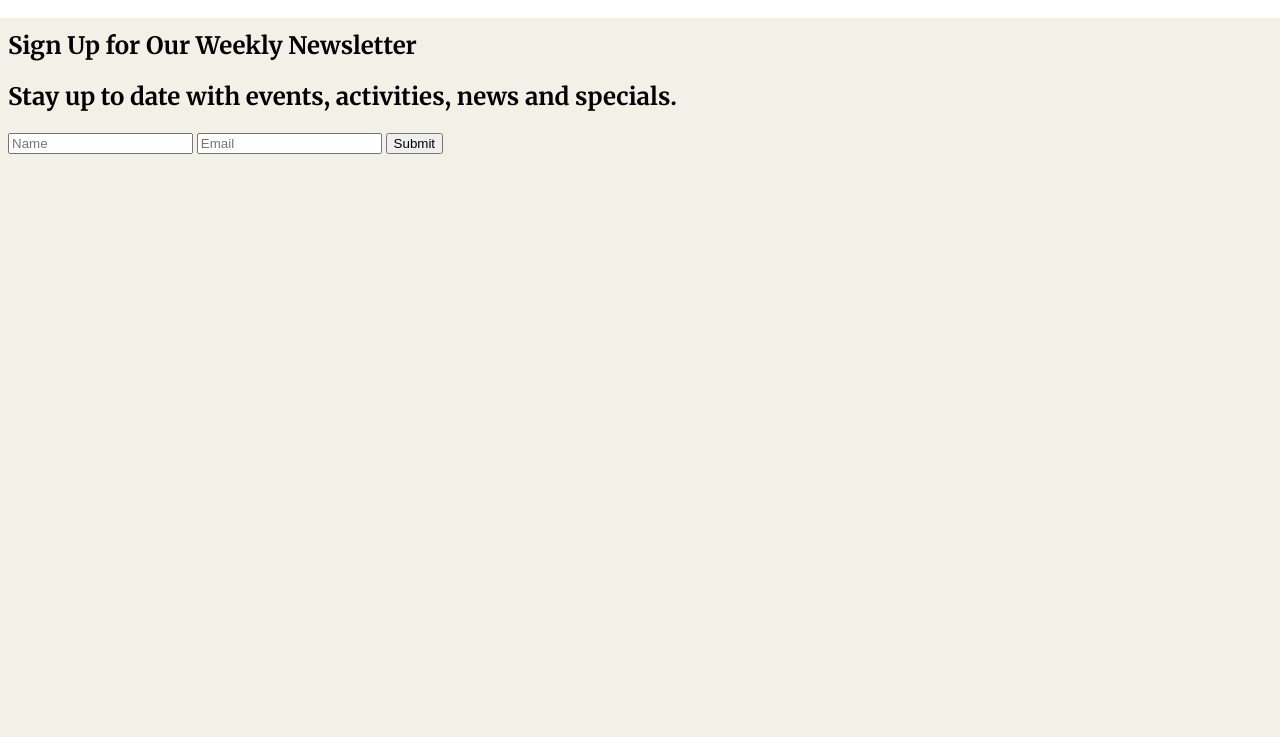
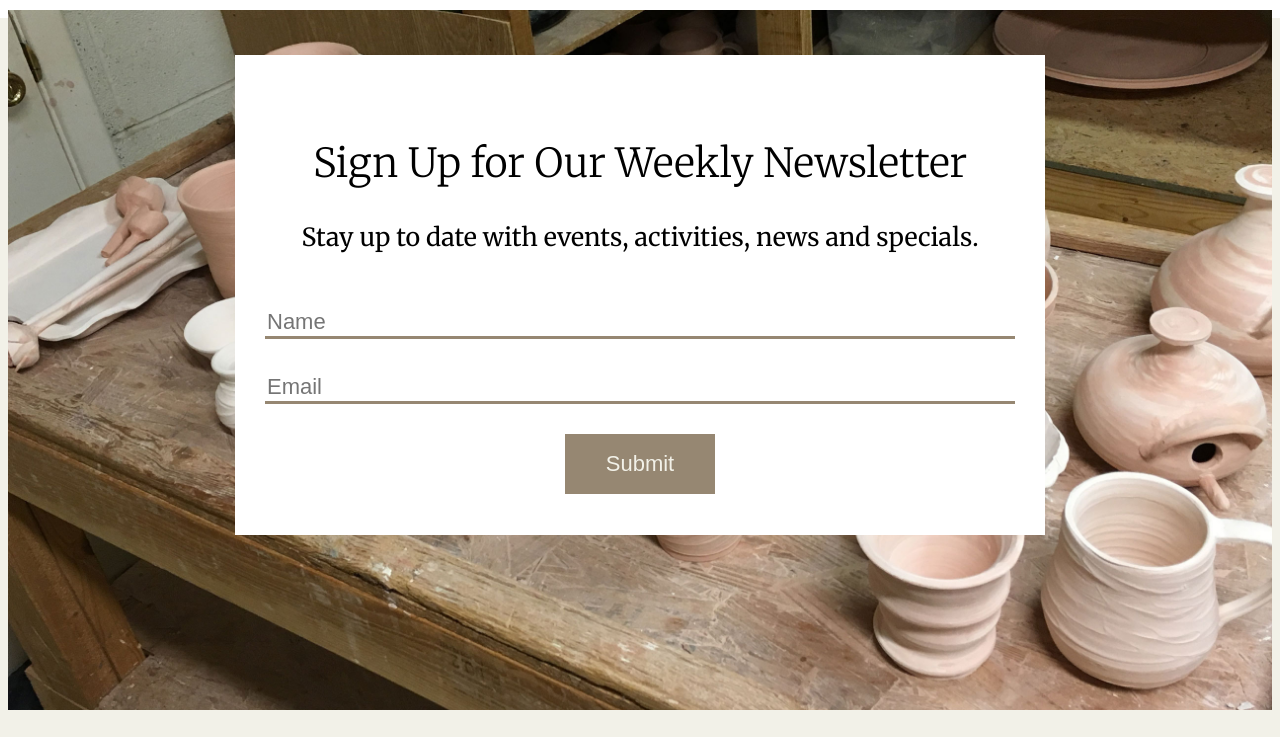
Before and after one commit to angevogler/week-one-project, a plain HTML site: page newsletter.html in a window 1280 px wide. Shown: the part 63-800 px from the top of the page. Drawn offline with Linux system fonts and the light colour scheme.

Commit message:
added css for newsletter page

```diff
--- a/style.css
+++ b/style.css
@@ -246,6 +246,55 @@ div.about-facilities-pic {
   text-align:center;
 }
 
+/* Newsletter Section CSS */
+
+.newsletter {
+  background-image: url(images/project-images/background-2.jpg);
+  background-size: cover;
+  height: 700px;
+}
+
+.newsletter div {
+  background-color: #FFFFFF;
+  width: 750px;
+  height: 380px;
+  text-align: center;
+  margin: 45px auto 115px auto;
+  padding: 50px 30px 50px 30px;
+}
+
+.newsletter h1 {
+  font-size: 40px;
+  font-weight: 300;
+}
+
+.newsletter h2 {
+  font-size: 25px;
+  font-weight: 500;
+}
+
+.newsletter form {
+  display: flex;
+  flex-direction: column;
+}
+
+.newsletter input {
+  border: none;
+  border-bottom: 3px solid #968772;
+  padding-top: 35px;
+  font-size: 22px;
+}
+
+.newsletter button {
+  background-color: #968772;
+  border: none;
+  font-size: 22px;
+  color: #F2F1E8;
+  height: 60px;
+  width: 150px;
+  margin: 30px auto 0px auto;
+}
+
 footer {
   background-color: #2B2F26;
   color: white;
```
